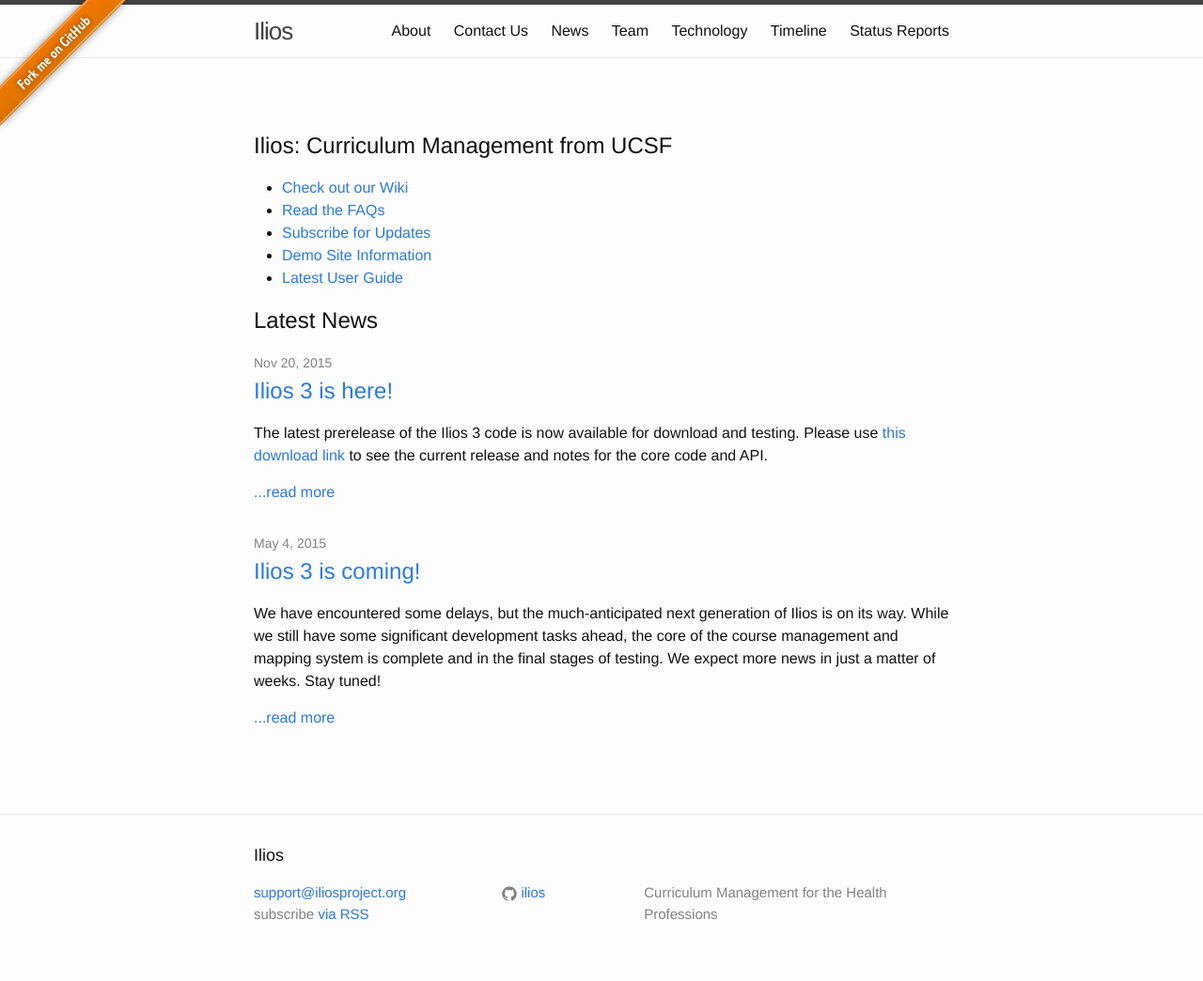
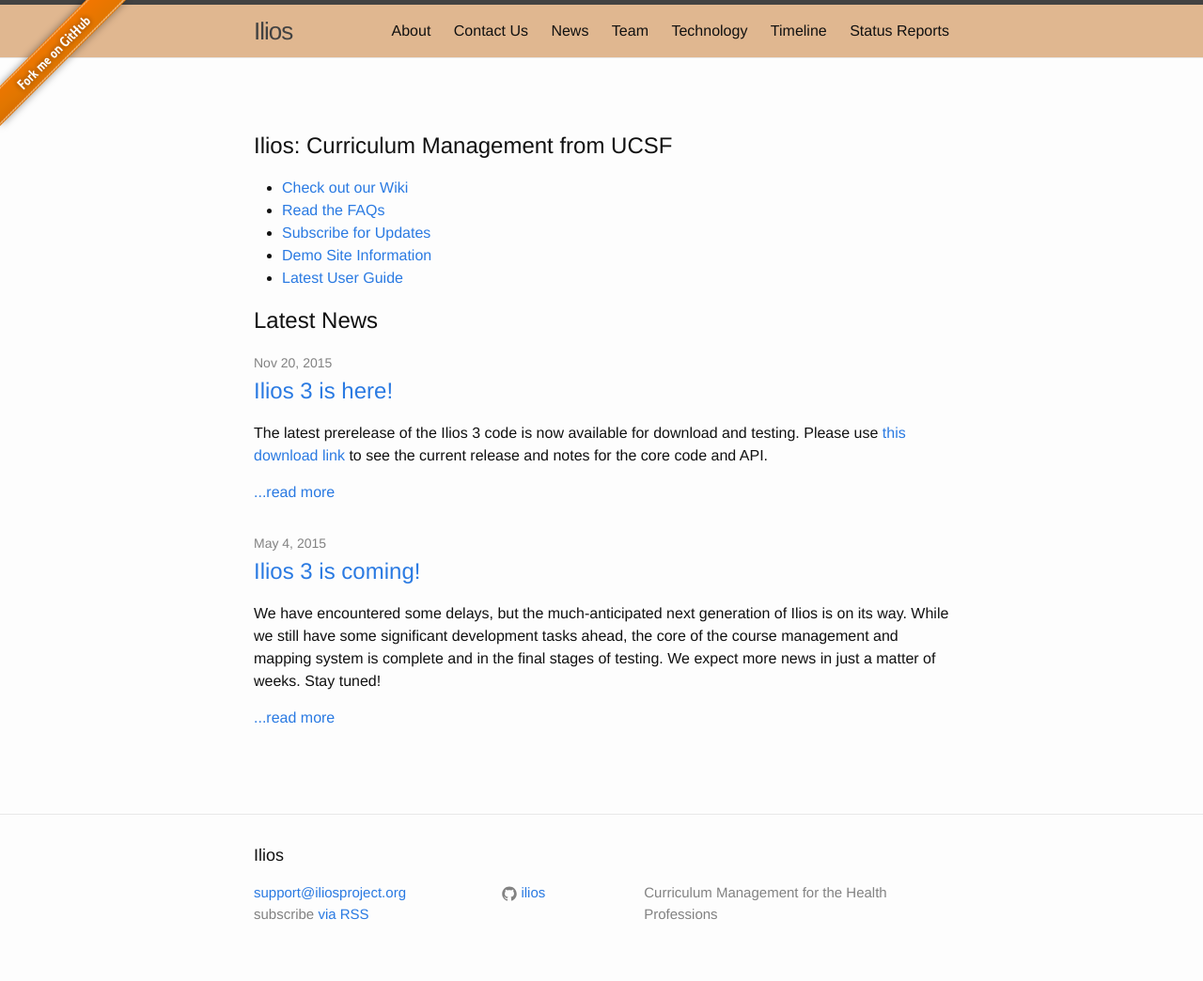
Before and after one commit to ilios/iliosproject.org, a Jekyll site: the page built from index.md, in a window 1280 px wide. Shown: the whole page at 94% size. Built offline with Jekyll 4.4.1, drawn with Linux system fonts in a browser that asks for light colours.

Commit message:
Update _layout.scss

```diff
--- a/_sass/_layout.scss
+++ b/_sass/_layout.scss
@@ -2,6 +2,7 @@
  * Site header
  */
 .site-header {
+    background-color: rgba(196, 115, 36, 0.5);
     border-top: 5px solid $grey-color-dark;
     border-bottom: 1px solid $grey-color-light;
     min-height: 56px;
```
